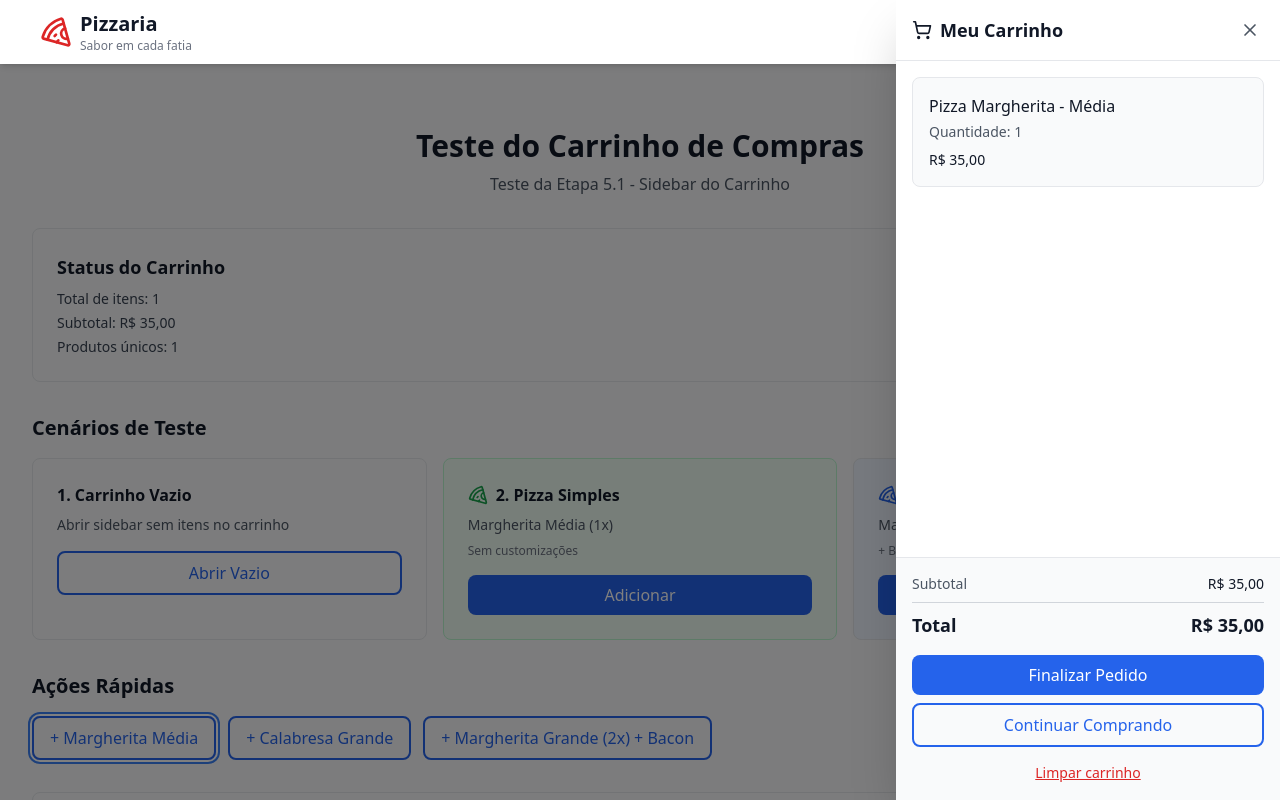
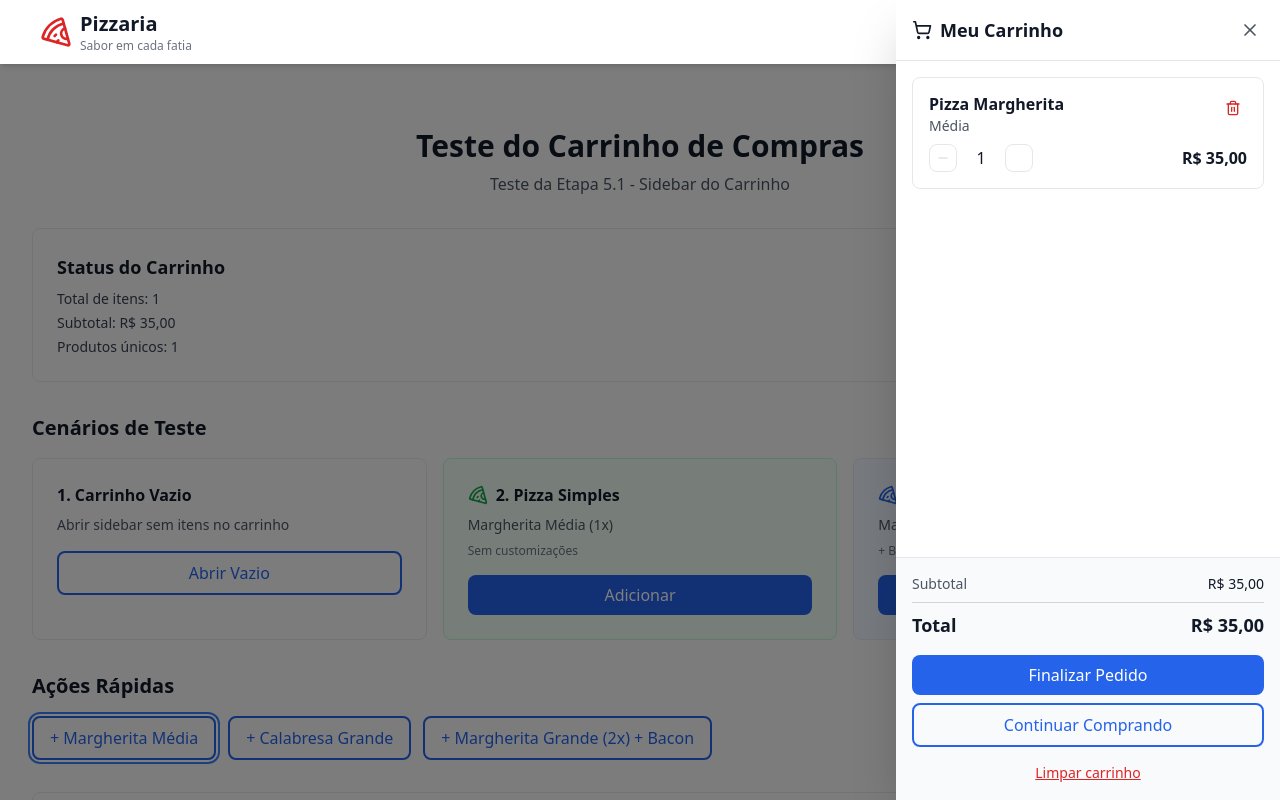
Before and after one commit to fabiofilipe/teste-fastapi, a React (Vite) app in the folder frontend/: page / in a window 1280 px wide. Both pictures are taken after a click on the button "+ Margherita Média". Shown: the top 800 px of the page. Built offline with nearby package versions, Linux system fonts and the light colour scheme.

Commit message:
FP[T5.2]Integrado CarrinhoItem no CarrinhoSidebar

```diff
--- a/frontend/src/components/carrinho/CarrinhoSidebar.tsx
+++ b/frontend/src/components/carrinho/CarrinhoSidebar.tsx
@@ -4,6 +4,7 @@ import { X, ShoppingCart } from 'lucide-react';
 import { useCarrinho } from '@/contexts/CarrinhoContext';
 import { cn } from '@/lib/utils';
 import Button from '@/components/common/Button';
+import CarrinhoItem from './CarrinhoItem';
 
 interface CarrinhoSidebarProps {
   isOpen: boolean;
@@ -11,7 +12,7 @@ interface CarrinhoSidebarProps {
 }
 
 const CarrinhoSidebar: React.FC<CarrinhoSidebarProps> = ({ isOpen, onClose }) => {
-  const { itens, subtotal, totalItens, limparCarrinho } = useCarrinho();
+  const { itens, subtotal, totalItens, limparCarrinho, atualizarQuantidade, removerItem } = useCarrinho();
 
   // Bloquear scroll do body quando sidebar estiver aberto
   useEffect(() => {
@@ -113,23 +114,14 @@ const CarrinhoSidebar: React.FC<CarrinhoSidebarProps> = ({ isOpen, onClose }) =>
               </Button>
             </div>
           ) : (
-            <div className="space-y-4">
-              {/* TODO: Etapa 5.2 - Renderizar CarrinhoItem aqui */}
-              {itens.map((item, index) => (
-                <div
-                  key={item.id || index}
-                  className="p-4 border border-gray-200 rounded-lg bg-gray-50"
-                >
-                  <p className="font-medium text-gray-900">
-                    {item.produto.nome} - {item.variacao.tamanho}
-                  </p>
-                  <p className="text-sm text-gray-600 mt-1">
-                    Quantidade: {item.quantidade}
-                  </p>
-                  <p className="text-sm font-medium text-primary-600 mt-2">
-                    {formatarPreco(item.preco_total)}
-                  </p>
-                </div>
+            <div className="space-y-3">
+              {itens.map((item) => (
+                <CarrinhoItem
+                  key={item.id}
+                  item={item}
+                  onUpdateQuantidade={atualizarQuantidade}
+                  onRemove={removerItem}
+                />
               ))}
             </div>
           )}
```
